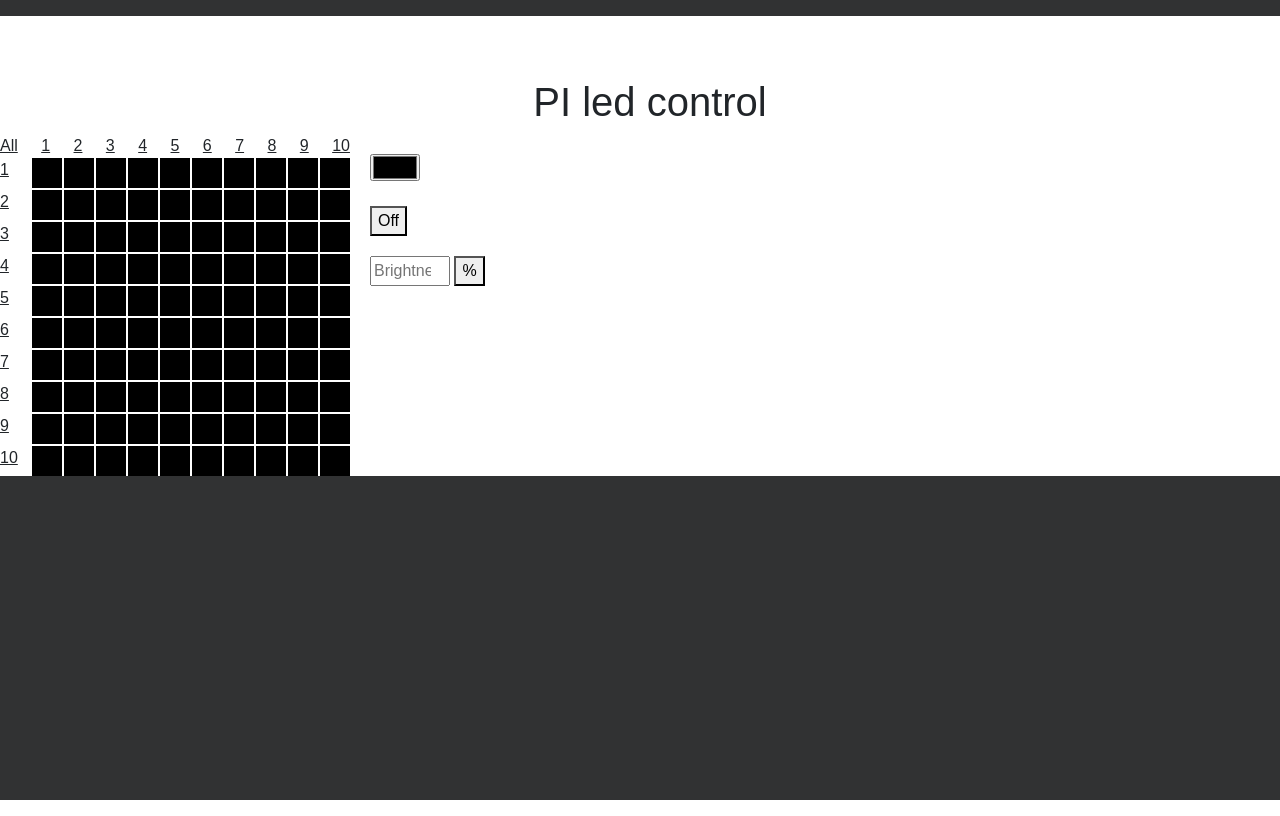
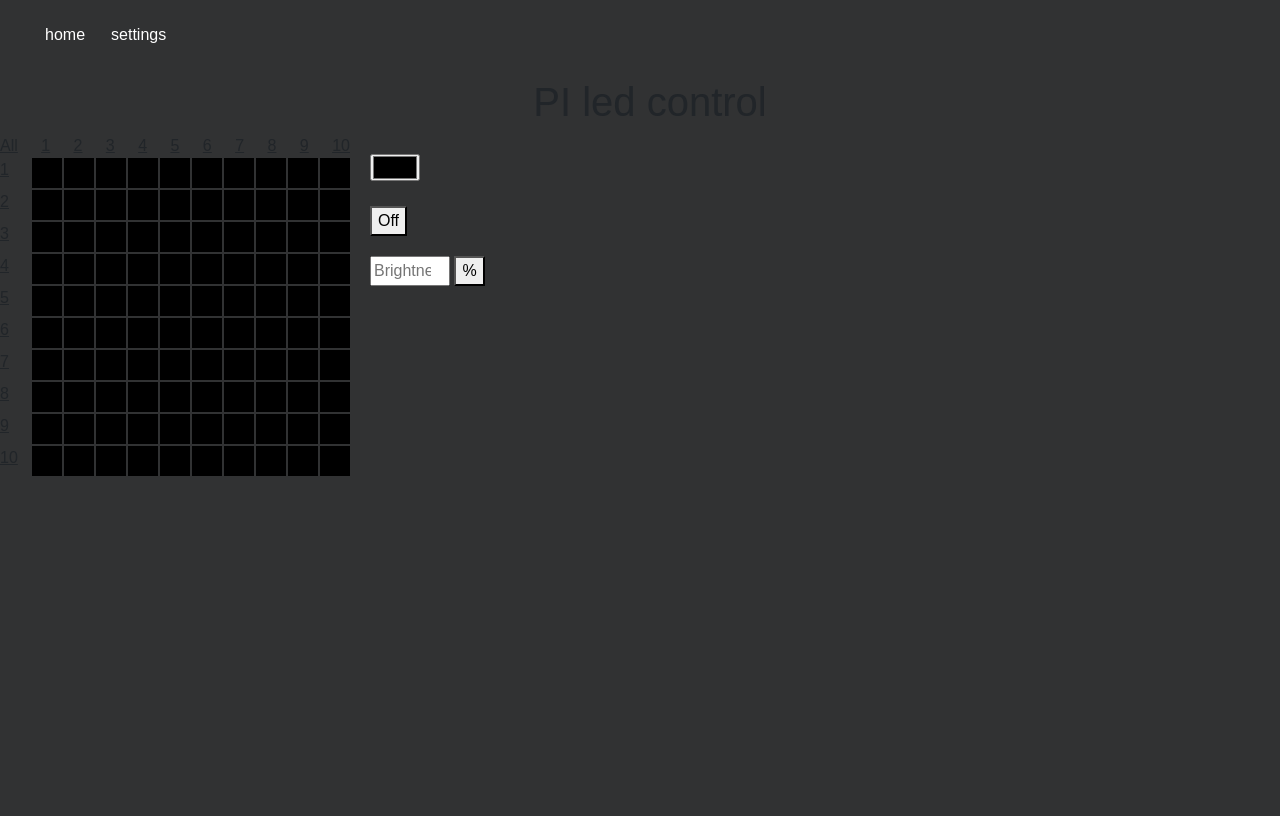
Before and after one commit to Cepumins/ledpi, a Flask app: page / in a window 1280 px wide. Run offline with Flask 3, Linux system fonts and the light colour scheme; some libraries are stand-ins or nearby versions.

Commit message:
make html and body full vertical

```diff
--- a/static/css/style.css
+++ b/static/css/style.css
@@ -1,6 +1,13 @@
 * {
     font-family: 'Arial', sans-serif;
 }
+/*
 html {
     background-color: #313233;
 }
+*/
+html, body {
+    height: 100%;
+    min-height: 100vh;
+    background-color: #313233;
+}
```
